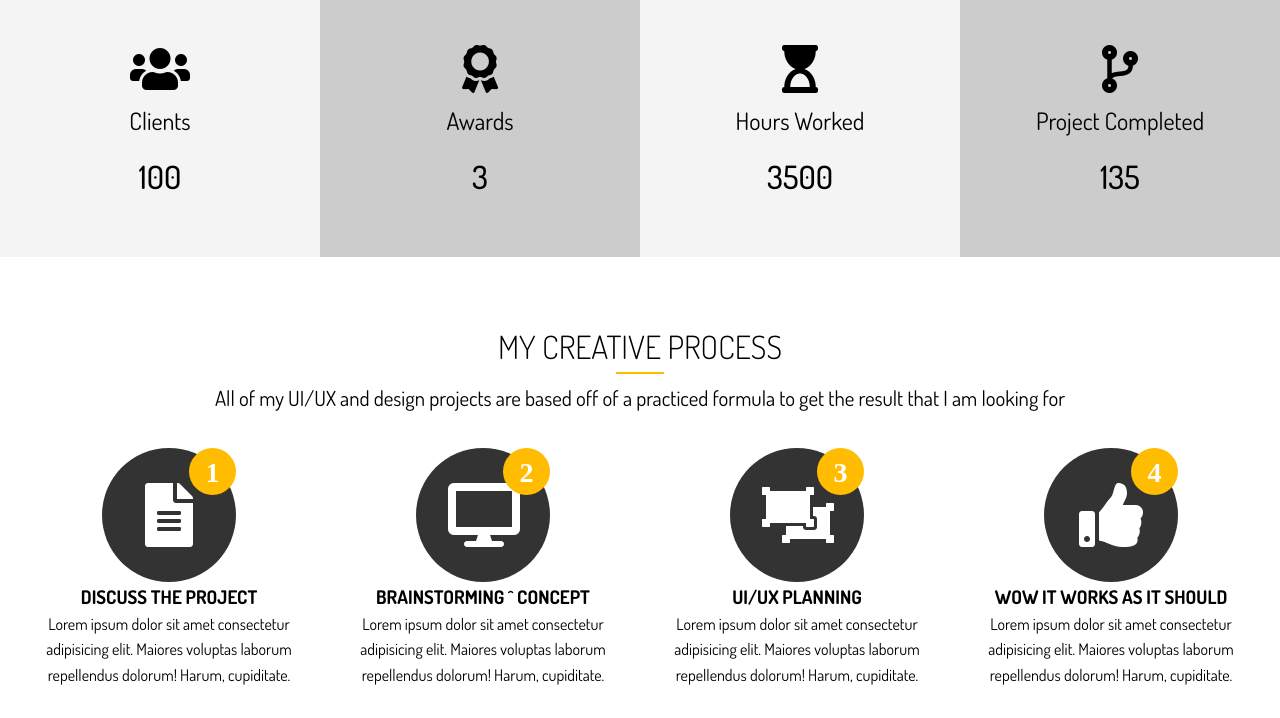
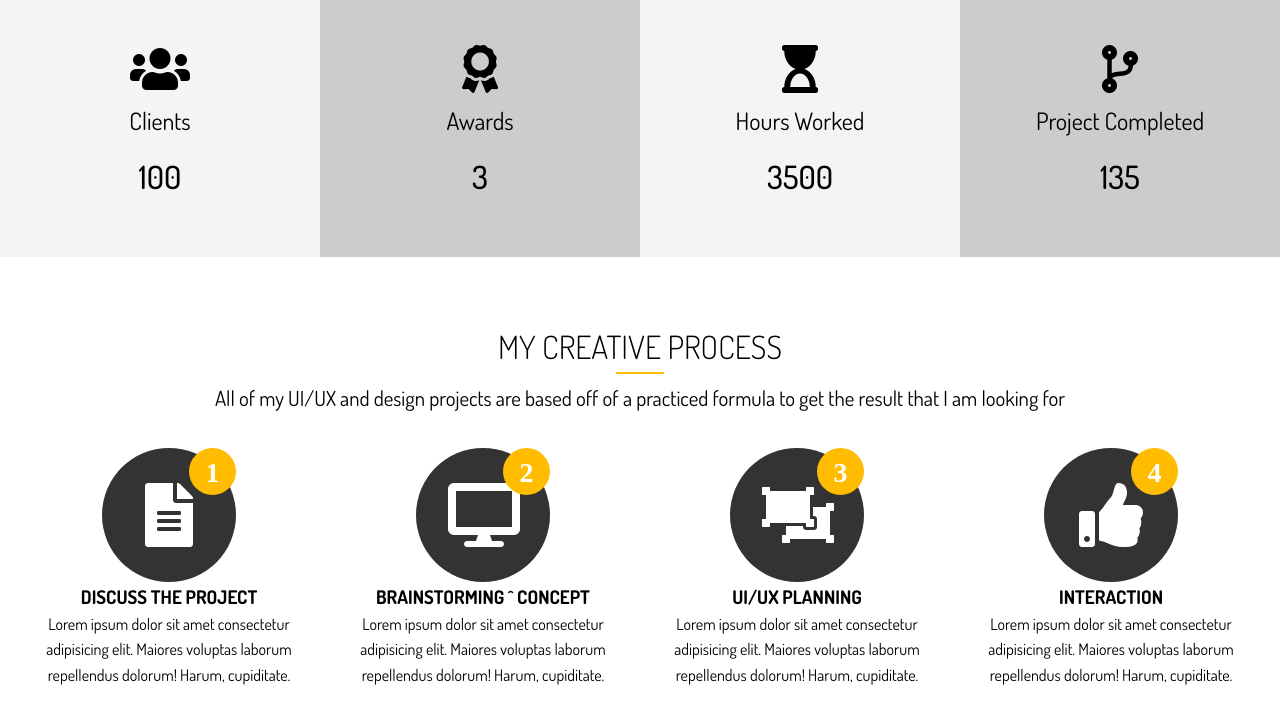
Before and after one commit to TahmidChow06/portfolio-website, a plain HTML site: page index.html in a window 1280 px wide. Shown: the part 1212-1930 px from the top of the page. Drawn offline with Linux system fonts and the light colour scheme.

Commit message:
all fixed

```diff
--- a/index.html
+++ b/index.html
@@ -129,7 +129,7 @@
             <i class="fas fa-thumbs-up fa-4x process-icon my-2">
               <div class="process-step"> 4 </div>
             </i>
-            <h3>Wow It works as it should</h3>
+            <h3>InterAction</h3>
             <p>  Lorem ipsum dolor sit amet consectetur adipisicing elit. Maiores voluptas laborum repellendus dolorum! Harum, cupiditate.  </p>
           </div>
         </div>
```
